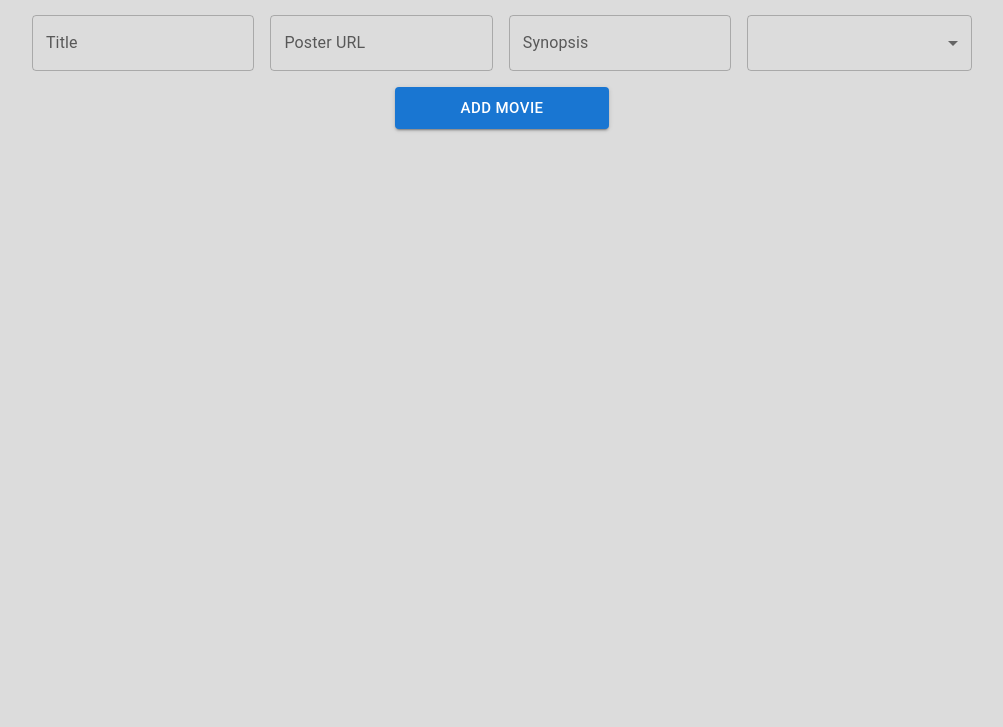
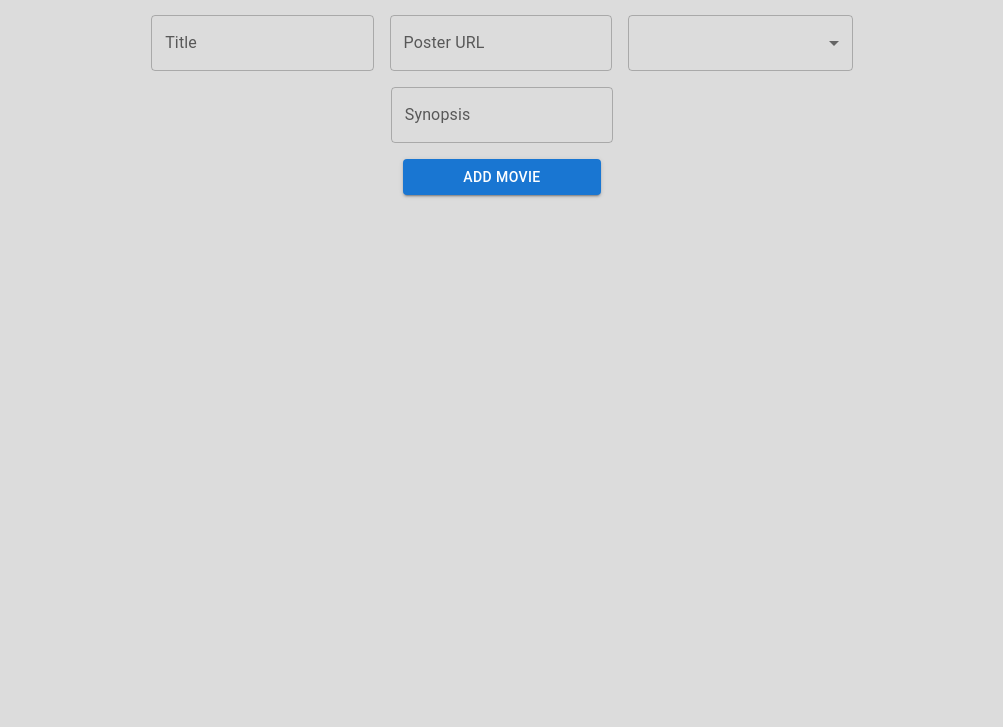
Before and after one commit to JeannieRenee/weekend-movie-sagas, a React app: page /#/add in a window 1280 px wide. Shown: the part 73-800 px from the top of the page, without its empty margins (138-1141 px from the left). Built offline with nearby package versions, Linux system fonts and the light colour scheme.

Commit message:
button functionality

```diff
--- a/src/components/App/App.js
+++ b/src/components/App/App.js
@@ -9,7 +9,7 @@ import MovieForm from '../MovieForm/MovieForm'
 function App() {
   return (
     <div className="App">
-        <h1>The Movies Saga!</h1>
+        <h1>some sort of placeholder</h1>
       <Router>
         <Route path="/" exact>
           <MovieList />
--- a/src/components/MovieDetails/MovieDetails.jsx
+++ b/src/components/MovieDetails/MovieDetails.jsx
@@ -1,12 +1,18 @@
 import React from 'react';
 import { useSelector } from 'react-redux';
-import { Link, useParams } from 'react-router-dom';
+import { useParams } from 'react-router-dom';
+import {useHistory} from 'react-router-dom';
+
 
 import Card from '@mui/material/Card';
 import CardMedia from '@mui/material/CardMedia';
 import Typography from '@mui/material/Typography';
+import Button from '@mui/material/Button';
+import ButtonGroup from '@mui/material/ButtonGroup';
+
 
 function MovieDetails(){
+    const history = useHistory()
     const movies = useSelector(store => store.movies);
 
     let  {id}  = useParams();
@@ -17,8 +23,48 @@ function MovieDetails(){
             break
         }
     };
+    function homePage() {
+        history.push(`/`);
+    }
+    function prevPage() {
+        let prevId = id--
+        history.push(`/details/${prevId}`);
+    }
+    function nextPage() {
+        let nextId = id++
+        console.log('nextId', id++)
+        if (nextId = id){
+            history.push(`/details/${nextId++}`);
+        }
+    }
+
+    const first=id === 0;
+    const middle=id > 0 && id < movies.length-1;
+    const last=id === movies.length-1;
+
     return(
         <>
+        <h1>MovieDetails</h1>
+        <br/>
+        {first &&
+            <ButtonGroup variant="text">
+                <Button onClick={homePage}>Home</Button>
+                <Button onClick={nextPage}>Next</Button>
+            </ButtonGroup>
+        }
+        {middle &&
+            <ButtonGroup variant="text">
+                <Button onClick={prevPage}>Previous</Button>
+                <Button onClick={nextPage}>Next</Button>
+            </ButtonGroup>
+        }
+        {last &&
+            <ButtonGroup variant="text">
+                <Button onClick={prevPage}>Previous</Button>
+                <Button onClick={homePage}>Home</Button>
+            </ButtonGroup>
+        }
+
         <section className="flex-container-2">
             <Card sx={{
                 maxWidth: 400,
@@ -69,8 +115,6 @@ function MovieDetails(){
                 </Typography>
             </Card>
             </section>
-                        <Link to="/"> HOME </Link>
-
         </>
     )
 };
--- a/src/components/MovieForm/MovieForm.jsx
+++ b/src/components/MovieForm/MovieForm.jsx
@@ -28,10 +28,6 @@ function MovieForm() {
             label="Poster URL"
 
             />
-            <TextField
-            label="Synopsis"
-
-            />
             <Select
                 label="Genre"
             >
@@ -50,11 +46,17 @@ function MovieForm() {
                 <MenuItem value="Science-Fiction">Science-Fiction</MenuItem>
             </Select>
             <br/>
+            <TextField
+            label="Synopsis"
+
+            />
+
+            <br/>
             <Button
                 id= "submitButton"
                 type="submit"
                 variant="contained"
-                size="large"
+                size="medium"
             >
                 Add Movie
             </Button>
```
Also changed, not shown: src/components/App/App.css (line endings or trailing spaces).
